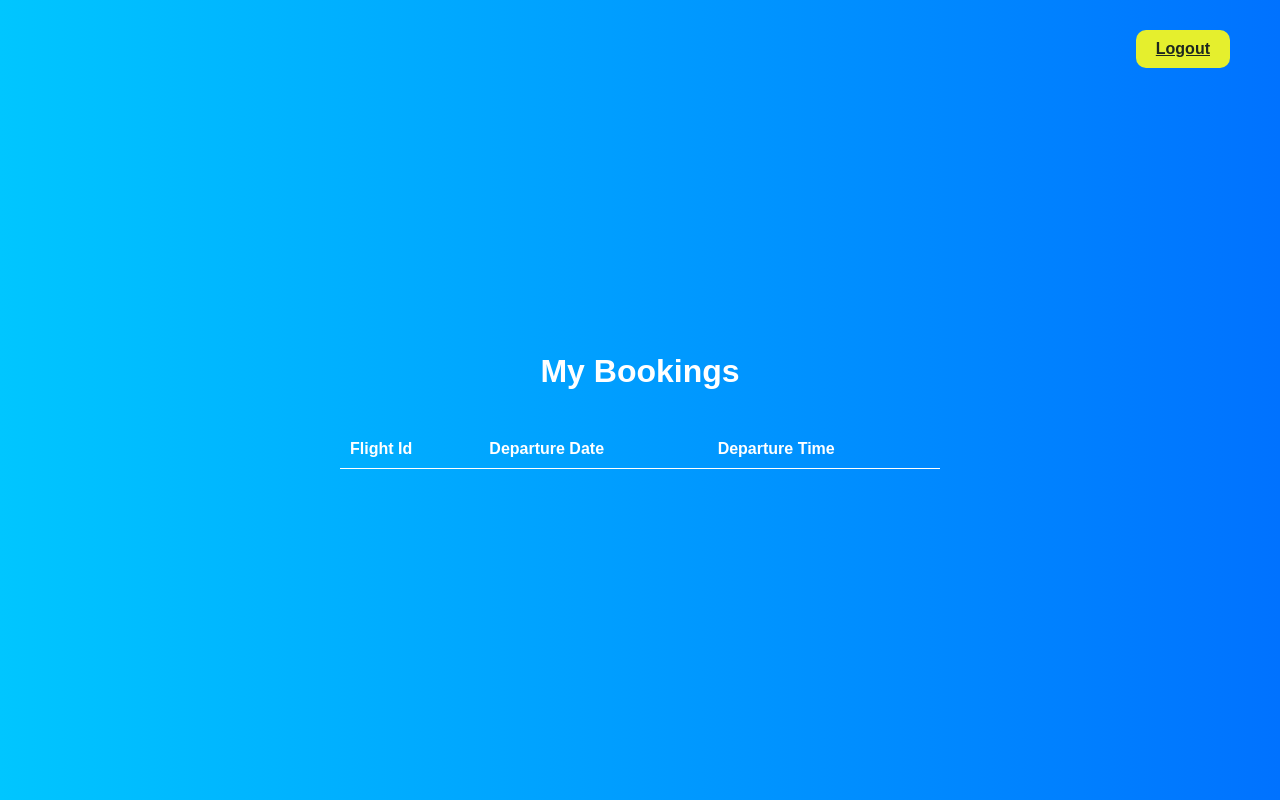
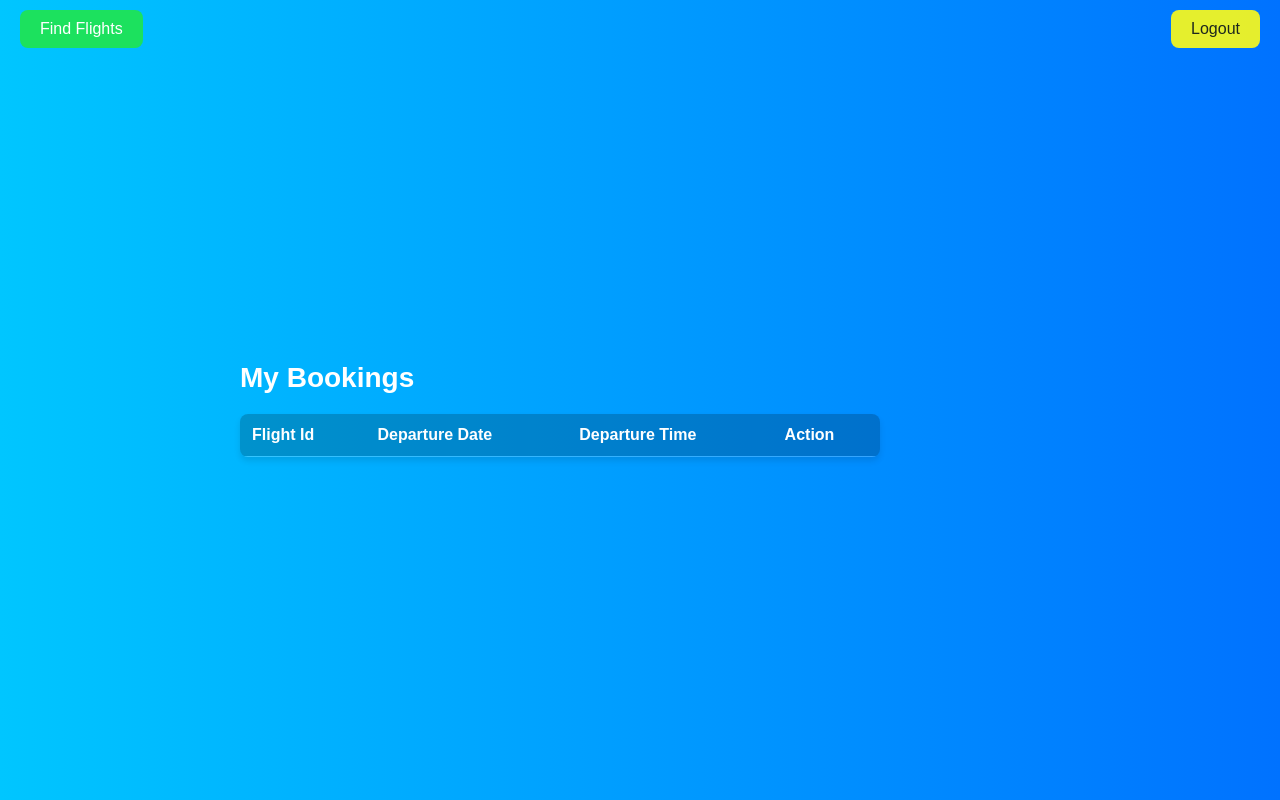
Before and after one commit to Kartikey-Kabdwal/Flight_Booking_Kartikey, a Django app: page /my_bookings/ in a window 1280 px wide. Run offline with Django 4.2, Linux system fonts and the light colour scheme; a user stored in the database is signed in; data comes from the database, SQL or seed files in the repository; lists and menus that the app fills with data are empty.

Commit message:
few fix
added one more button

```diff
--- a/flights/templates/my_bookings.html
+++ b/flights/templates/my_bookings.html
@@ -10,63 +10,128 @@
             font-family: Arial, sans-serif;
             background: linear-gradient(to right, #00c6ff, #0072ff);
             color: white;
+            margin: 0;
+            padding: 0;
             display: flex;
             flex-direction: column;
             align-items: center;
             justify-content: center;
-            height: 100vh;
-            margin: 0;
+            min-height: 100vh;
         }
 
         h1 {
             margin-bottom: 20px;
+            font-size: 28px;
         }
 
         table {
             border-collapse: collapse;
             width: 80%;
-            max-width: 600px;
+            max-width: 800px;
             margin-top: 20px;
+            border-radius: 8px;
+            overflow: hidden;
+            box-shadow: 0 4px 6px rgba(0, 0, 0, 0.1);
         }
 
         th,
         td {
-            padding: 10px;
+            padding: 12px;
             text-align: left;
-            border-bottom: 1px solid white;
+            border-bottom: 1px solid rgba(255, 255, 255, 0.2);
+        }
+
+        th {
+            background-color: rgba(0, 0, 0, 0.2);
+        }
+
+        tr:nth-child(even) {
+            background-color: rgba(255, 255, 255, 0.1);
+        }
+
+        tr:hover {
+            background-color: rgba(255, 255, 255, 0.2);
+        }
+
+        .logout-button,
+        .booking-button {
+            padding: 10px 20px;
+            border-radius: 8px;
+            text-decoration: none;
+            margin: 10px;
+            transition: background-color 0.3s;
+            position: fixed;
+            top: 0;
+            z-index: 1;
+        }
+
+        .booking-button {
+            background-color: rgba(31, 228, 80, 0.918);
+            color: #ffffff;
+            left: 10px;
         }
 
         .logout-button {
-
             background-color: rgba(250, 250, 27, 0.918);
             color: rgb(29, 39, 31);
-            padding: 10px 20px;
-            position: absolute;
-            top: 30px;
-            right: 50px;
+            right: 10px;
+        }
+
+        .container {
+            position: relative;
+            width: 80vw;
+            max-width: 800px;
+        }
+
+
+        .cancel-button {
+            background-color: rgba(255, 0, 0, 0.9);
+            color: #fff;
+            padding: 8px 16px;
+            border: none;
+            border-radius: 4px;
             cursor: pointer;
-            border-radius: 10px;
+            transition: background-color 0.3s;
+        }
+
+        .cancel-button:hover {
+            background-color: rgba(255, 0, 0, 1);
         }
     </style>
 </head>
 
 <body>
-    <b><a class="logout-button" href="{% url 'logout' %}">Logout</a></b>
+    <a class="booking-button" href="{% url 'search_flights' %}">Find Flights</a>
+    <a class="logout-button" href="{% url 'logout' %}">Logout</a>
+
+    <div class="container">
         <h1>My Bookings</h1>
         <table>
             <tr>
                 <th>Flight Id</th>
                 <th>Departure Date</th>
                 <th>Departure Time</th>
+                <th>Action</th>
             </tr>
             {% for booking in bookings %}
             <tr>
                 <td>{{ booking.flight.flight_id }}</td>
                 <td>{{ booking.flight.departure_date }}</td>
                 <td>{{ booking.flight.departure_time }}</td>
+                <td>
+                    {% if booking.is_upcoming %}
+                    <form action="{% url 'cancel_flight' booking.id %}" method="post">
+                        {% csrf_token %}
+                        <button type="submit" class="cancel-button">Cancel Flight</button>
+                    </form>
+                    {% else %}
+                    Completed
+                    {% endif %}
+                </td>
             </tr>
             {% endfor %}
         </table>
+    </div>
 </body>
 
 </html>
--- a/flights/urls.py
+++ b/flights/urls.py
@@ -9,4 +9,6 @@ urlpatterns = [
     path('login/', views.login_view, name='login'),
     path('signup/', views.signup_view, name='signup'),
     path('logout/', views.logout_view, name='logout'),
+    path('cancel_flight/<int:booking_id>/', views.cancel_flight, name='cancel_flight'),
+
 ]
--- a/flights/views.py
+++ b/flights/views.py
@@ -16,6 +16,14 @@ def search_flights(request):
     flights = Flight.objects.filter(departure_date__gte=current_date)
     return render(request, 'flight_list.html', {'flights': flights})
 
+@login_required(login_url='/login/')
+def cancel_flight(request, booking_id):
+    booking = Booking.objects.get(id=booking_id)
+    if booking.user == request.user and booking.flight.departure_date > timezone.now().date():
+        booking.flight.available_seats += 1
+        booking.flight.save()
+        booking.delete()
+    return redirect('my_bookings')
 
 @login_required(login_url='/login/')
 def book_flight(request, flight_id):
@@ -30,7 +38,10 @@ def book_flight(request, flight_id):
 
 @login_required(login_url='/login/')
 def my_bookings(request):
+    current_date = timezone.now().date()
     bookings = Booking.objects.filter(user=request.user)
+    for booking in bookings:
+        booking.is_upcoming = booking.flight.departure_date >= current_date
     return render(request, 'my_bookings.html', {'bookings': bookings})
 
 
```
Also changed, not shown: flights/templates/flight_list.html (+14 -0 lines). Lines whose indentation alone changed are shown as unchanged.
